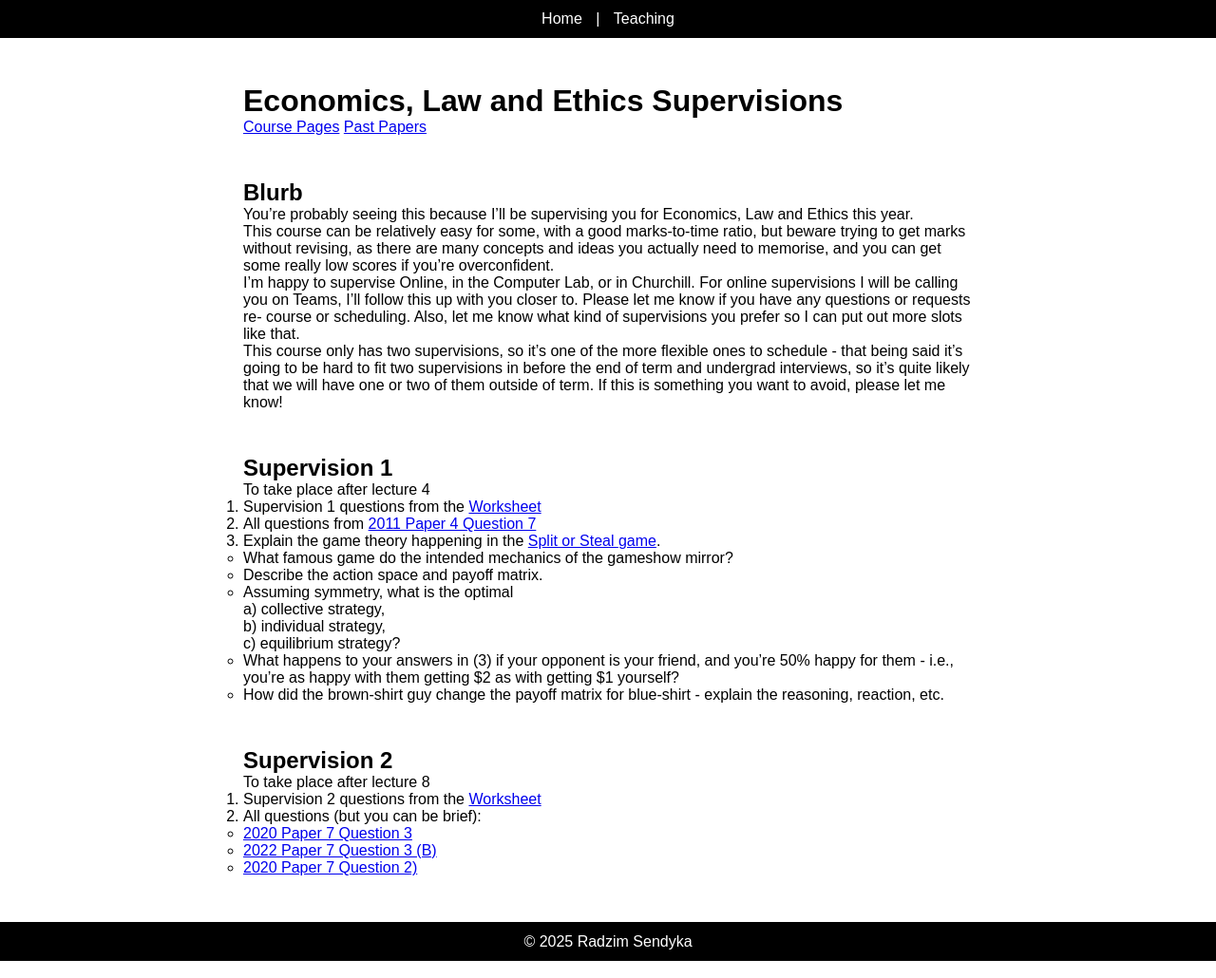
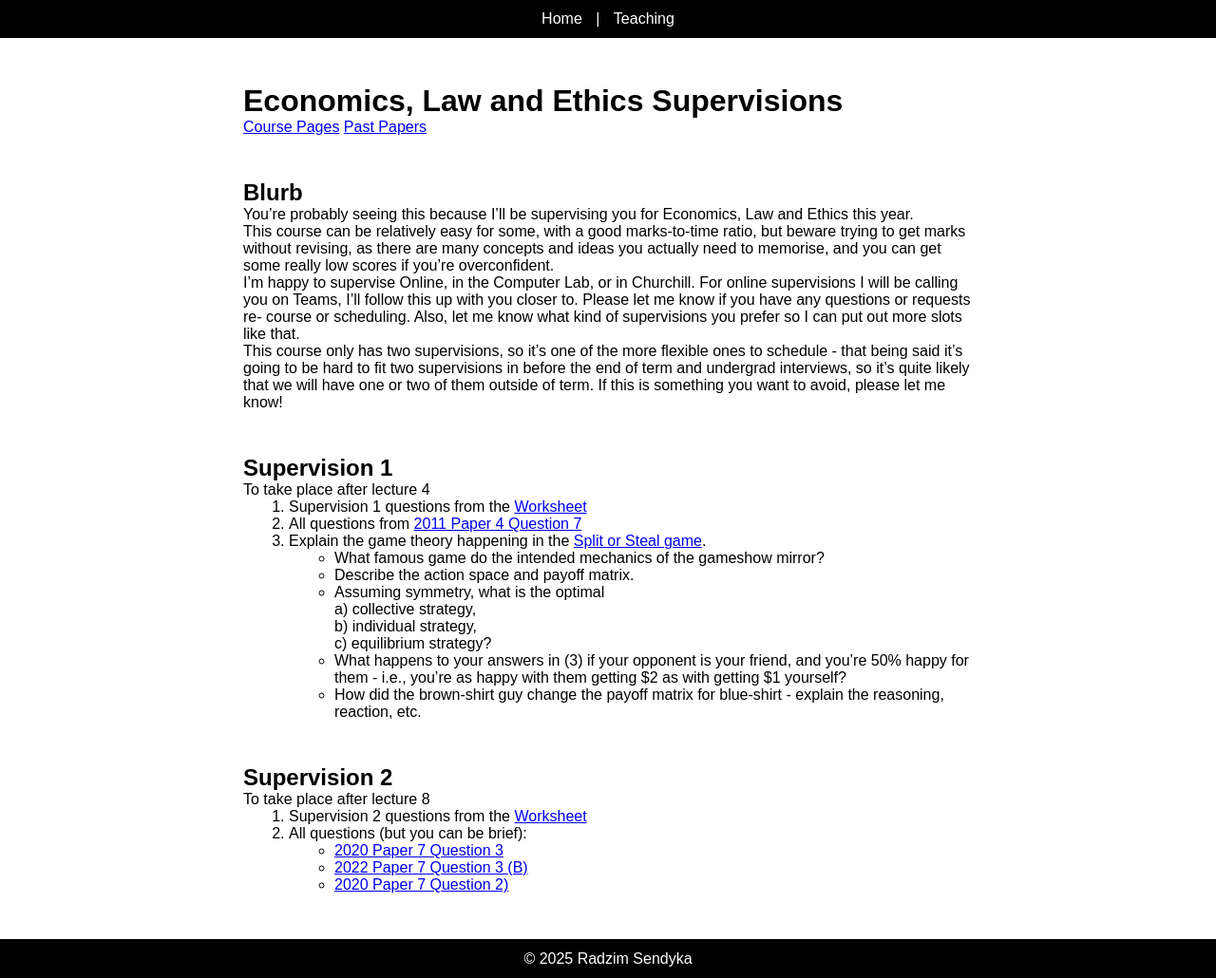
Before and after one commit to Radzim/radzim.github.io, a Jekyll site: the page built from teaching/economics-law-and-ethics.md, in a window 1280 px wide. Shown: the whole page at 95% size. Built offline with Jekyll 4.4.1, drawn with Linux system fonts in a browser that asks for light colours.

Commit message:
Update style.css

```diff
--- a/assets/style.css
+++ b/assets/style.css
@@ -48,3 +48,8 @@ footer {
   padding: 0.7em 0;
   margin-top: auto; /* keeps it at bottom when page is short */
 }
+
+main ul, main ol {
+  margin-left: 1.5em;   /* indent lists neatly */
+  padding-left: 1.5em;  /* ensures bullets/numbers align inside content */
+}
```
